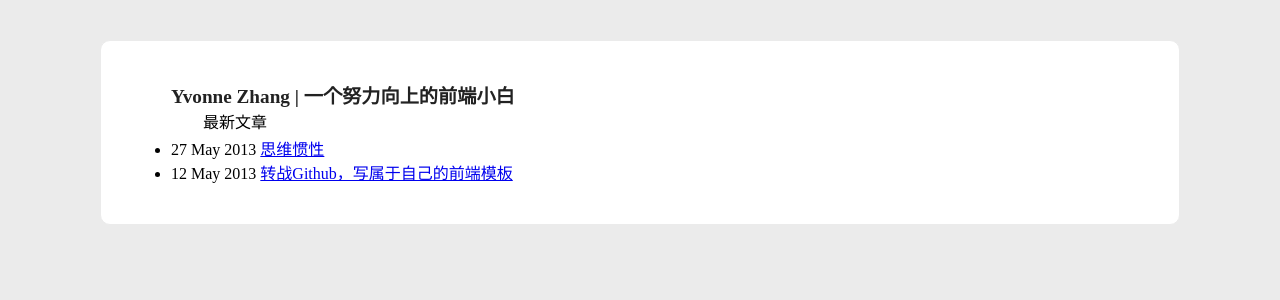
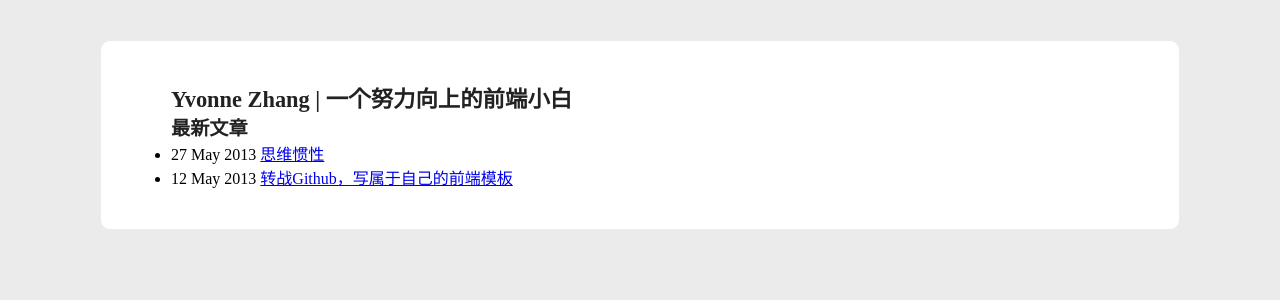
Before and after one commit to fcrosfly/myblog, a Jekyll site: the page built from index.html, in a window 1280 px wide. Shown: the top 300 px of the page. Built offline with Jekyll 4.4.1, drawn with Linux system fonts in a browser that asks for light colours.

Commit message:
Update index.html

```diff
--- a/index.html
+++ b/index.html
@@ -2,8 +2,8 @@
 layout: default
 title: Yvonne Zhang | 一个努力向上的前端小白
 ---
-<h2>{{ page.title }}</h2>
-<p>最新文章</p>
+<h1>{{ page.title }}</h1>
+<h2>最新文章</h2>
 <ul>
 	{% for post in site.posts %}
 	<li>
```
